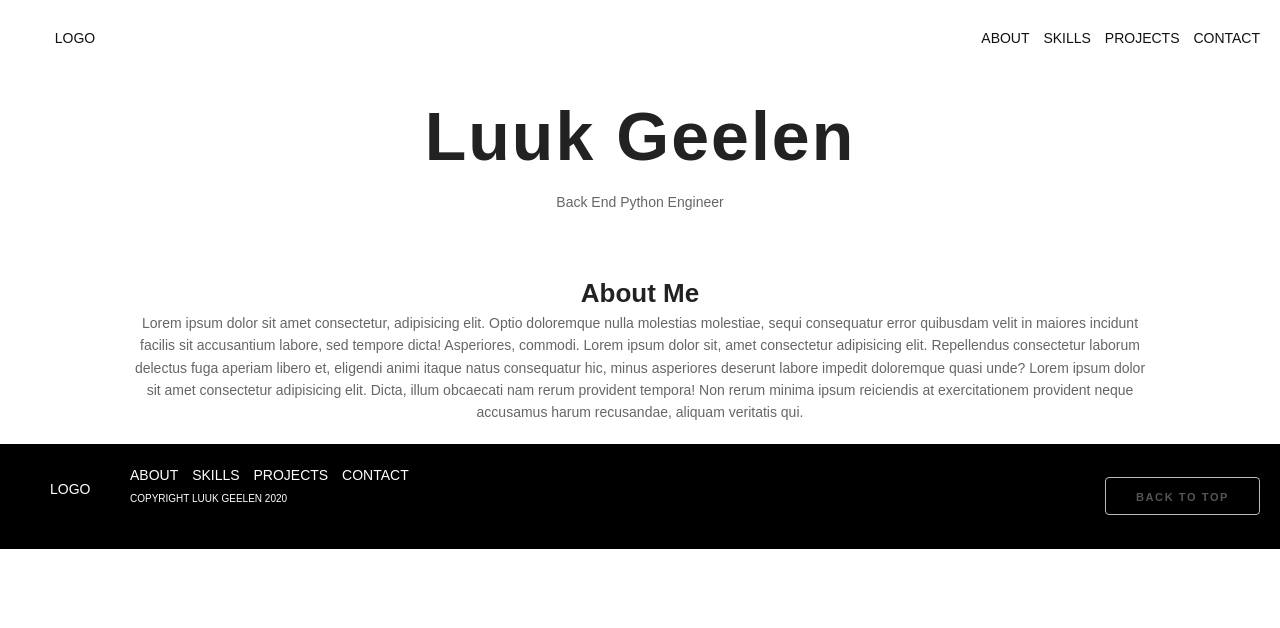
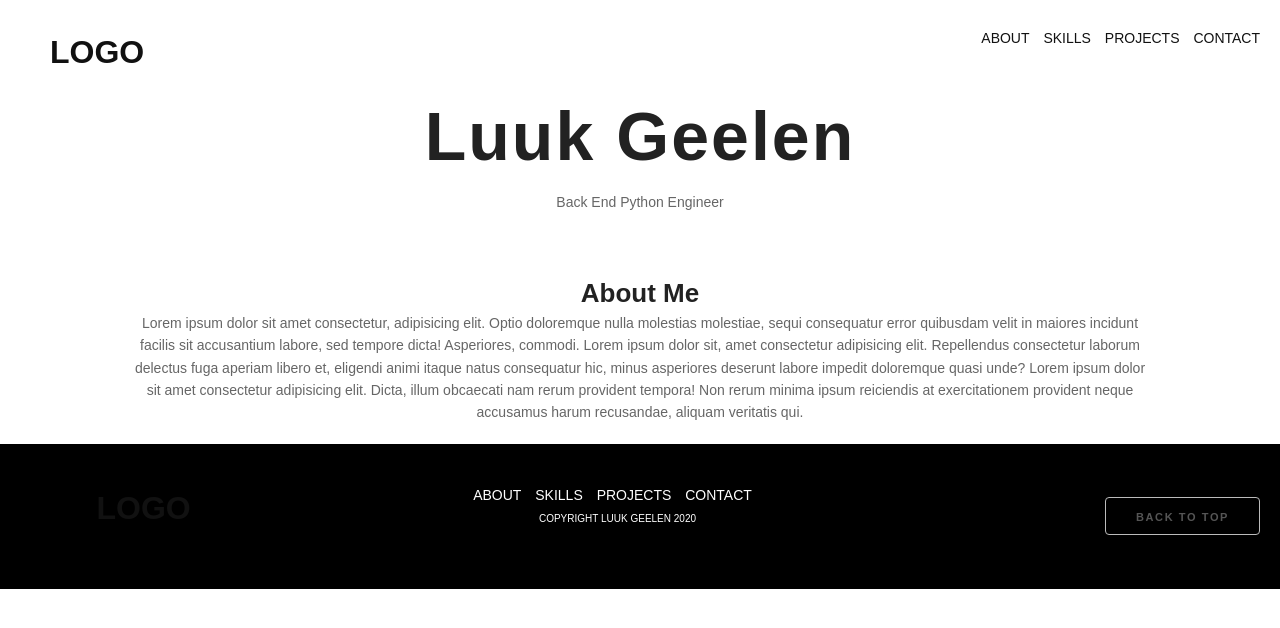
Before and after one commit to LuuckyG/PortfolioWebsite, a Jekyll site: the page built from index.html, in a window 1280 px wide. Shown: the top 628 px of the page. Built offline with Jekyll 4.4.1, drawn with Linux system fonts in a browser that asks for light colours; some web fonts are replaced.

Commit message:
Added content-wrapper and logo base sass classes

```diff
--- /dev/null
+++ b/assets/css/3-modules/_content-wrapper.sass
@@ -0,0 +1,5 @@
+.content-wrapper
+    width: 80%
+    margin: 20px auto
+    align-items: center
+    text-align: center
--- /dev/null
+++ b/assets/css/3-modules/_logo.sass
@@ -0,0 +1,17 @@
+.logo
+
+    color: #111
+    font-size: 32px
+    font-weight: bold
+
+    a
+        color: #111
+        font-size: 32px
+        font-weight: bold
+
+    &:hover,
+    &:focus
+        color: lighten(#111, 20%)
+
+.logo-white
+    color: $white
--- a/assets/css/3-modules/_modules-dir.sass
+++ b/assets/css/3-modules/_modules-dir.sass
@@ -1,3 +1,5 @@
+@import 'content-wrapper'
+@import 'logo'
 @import 'example-flex-video'
 @import 'example-fork-tag'
 @import 'example-module-name-lockup'
```
